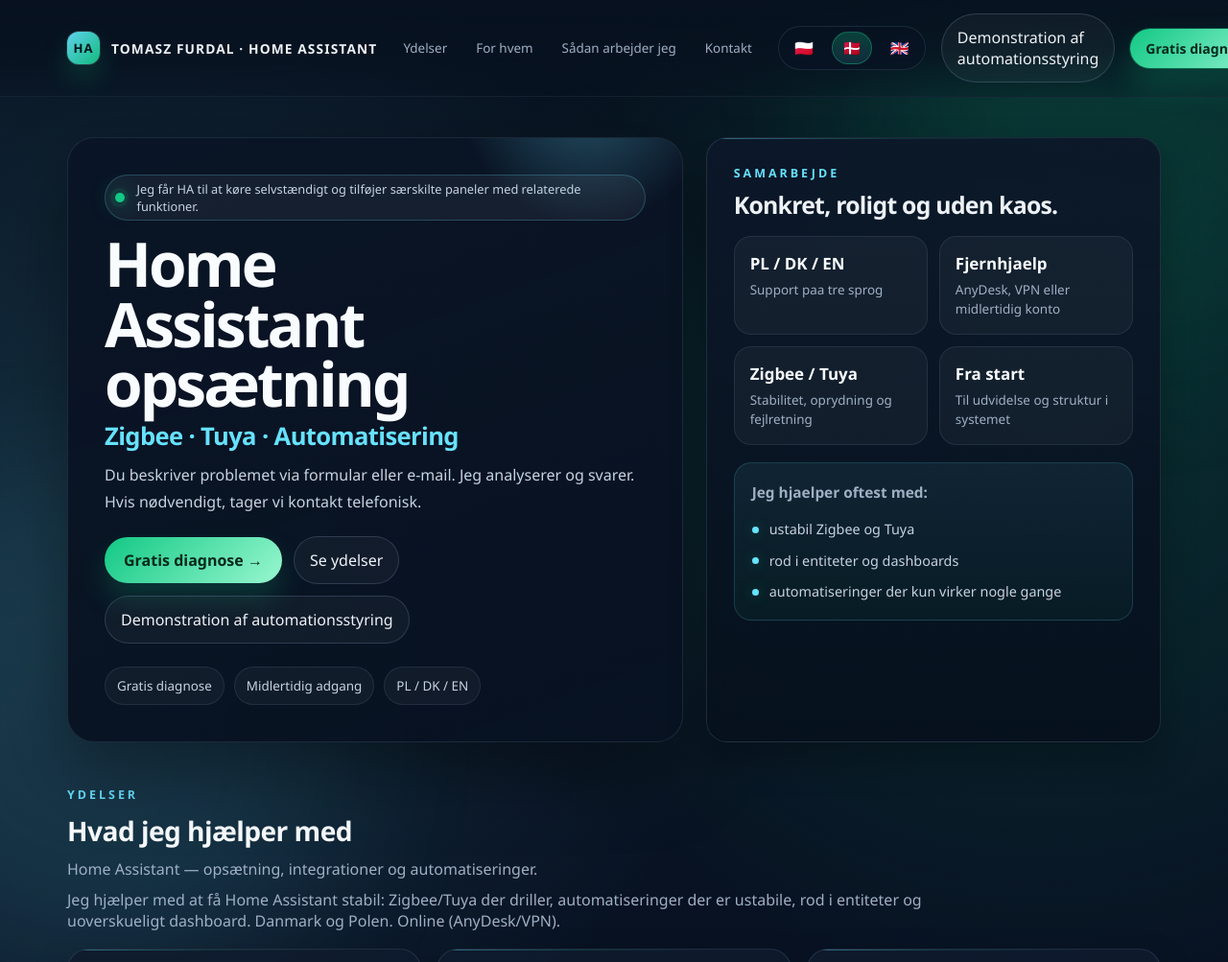
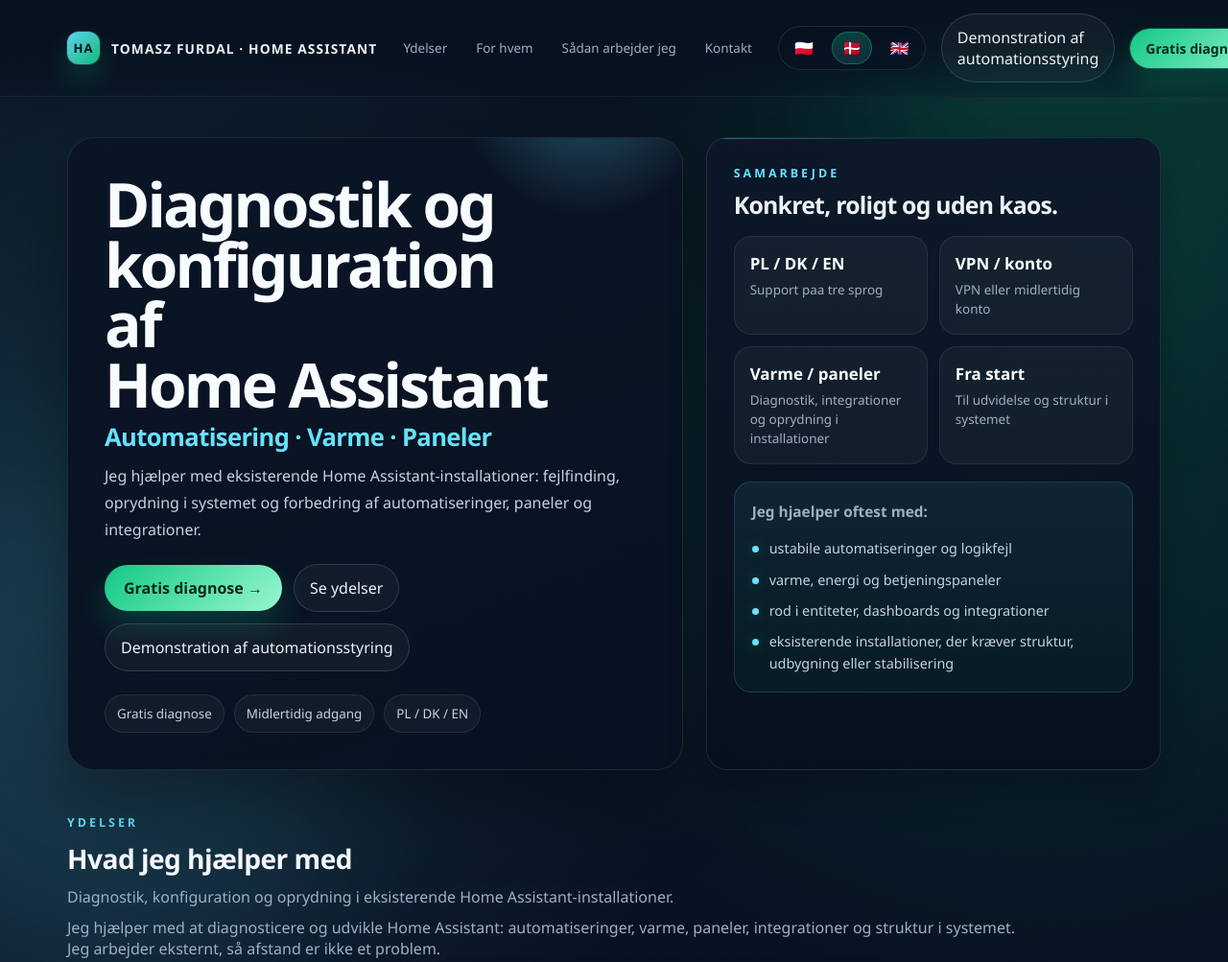
Before and after one commit to fc5tomasz/ha-uslugi, a plain HTML site: page da/index.html in a window 1280 px wide. Shown: the top 1003 px of the page at 96% size. Drawn offline with Linux system fonts and the light colour scheme.

Commit message:
Polish hero copy and payment details

```diff
--- a/da/index.html
+++ b/da/index.html
@@ -16,20 +16,20 @@
   <link rel="alternate" hreflang="x-default" href="https://fc5tomasz.github.io/ha-uslugi/" />
 
   <!-- Primary SEO (updated by JS per language) -->
-  <title>Home Assistant opsaetning – Zigbee, Tuya, automatisering | Tomasz Furdal</title>
-  <meta name="description" content="Opsaetning og fejlfinding af Home Assistant. Zigbee2MQTT/ZHA, Tuya, automatiseringer, dashboards og oprydning i entiteter. Gratis diagnose." />
-  <meta name="keywords" content="Tomasz Furdal, Home Assistant setup Denmark, Home Assistant Danmark, Home Assistant Polen, Zigbee2MQTT, ZHA, Tuya, automatisering, smart home" />
+  <title>Diagnostik og konfiguration af Home Assistant | Automatisering, varme, paneler – Tomasz Furdal</title>
+  <meta name="description" content="Diagnostik og konfiguration af Home Assistant: automatiseringer, varme, paneler, integrationer og oprydning i eksisterende installationer." />
+  <meta name="keywords" content="Tomasz Furdal, Home Assistant diagnostik, Home Assistant konfiguration, automatisering Home Assistant, varme Home Assistant, paneler Home Assistant, integrationer Home Assistant" />
 
   <!-- OpenGraph -->
   <meta property="og:type" content="website" />
-  <meta property="og:title" content="Home Assistant opsaetning – Zigbee, Tuya, automatisering | Tomasz Furdal" />
-  <meta property="og:description" content="Opsaetning og fejlfinding af Home Assistant. Zigbee2MQTT/ZHA, Tuya, automatiseringer, dashboards og oprydning i entiteter. Gratis diagnose." />
+  <meta property="og:title" content="Diagnostik og konfiguration af Home Assistant | Automatisering, varme, paneler – Tomasz Furdal" />
+  <meta property="og:description" content="Diagnostik og konfiguration af Home Assistant: automatiseringer, varme, paneler, integrationer og oprydning i eksisterende installationer." />
   <meta property="og:locale" content="da_DK" />
 
   <!-- Twitter -->
   <meta name="twitter:card" content="summary" />
-  <meta name="twitter:title" content="Home Assistant opsaetning – Zigbee, Tuya, automatisering | Tomasz Furdal" />
-  <meta name="twitter:description" content="Opsaetning og fejlfinding af Home Assistant. Zigbee2MQTT/ZHA, Tuya, automatiseringer, dashboards og oprydning i entiteter. Gratis diagnose." />
+  <meta name="twitter:title" content="Diagnostik og konfiguration af Home Assistant | Automatisering, varme, paneler – Tomasz Furdal" />
+  <meta name="twitter:description" content="Diagnostik og konfiguration af Home Assistant: automatiseringer, varme, paneler, integrationer og oprydning i eksisterende installationer." />
 
   <script type="application/ld+json">
 {
@@ -60,7 +60,7 @@
     {
       "@type": "Service",
       "@id": "https://fc5tomasz.github.io/ha-uslugi/#service",
-      "name": "Home Assistant – konfiguracja, integracje, automatyzacje",
+      "name": "Home Assistant – diagnostik, konfiguration og automatisering",
       "provider": {
         "@id": "https://fc5tomasz.github.io/ha-uslugi/#person"
       },
@@ -75,10 +75,10 @@
         }
       ],
       "serviceType": [
+        "Home Assistant diagnostics",
         "Home Assistant configuration",
-        "Home Assistant integrations",
         "Smart home automation",
-        "Zigbee/Tuya integration"
+        "Heating and control panels"
       ]
     }
   ]
@@ -120,14 +120,9 @@
     <!-- HERO -->
     <section class="section hero" id="top">
       <div class="hero-copy">
-        <div class="badge">
-          <div class="badge-dot"><div class="badge-dot-inner"></div></div>
-          <span data-i18n="hero_badge">Jeg faar HA til at koere stabilt og tilfoejer separate paneler med relaterede funktioner.</span>
-        </div>
-
-        <h1 data-i18n-html="hero_h1">Home Assistant opsaetning <span>Zigbee · Tuya · Automatisering</span></h1>
+        <h1 data-i18n-html="hero_h1">Diagnostik og konfiguration af Home&nbsp;Assistant <span>Automatisering · Varme · Paneler</span></h1>
         <p class="hero-sub" data-i18n="hero_sub">
-          Du beskriver problemet via formular eller e-mail. Jeg analyserer og svarer. Hvis det er noedvendigt, tager vi en telefonsamtale.
+          Jeg hjaelper med eksisterende Home Assistant-installationer: fejlfinding, oprydning i systemet og forbedring af automatiseringer, paneler og integrationer.
         </p>
 
         <div class="hero-actions">
@@ -155,12 +150,12 @@
             <span class="hero-stat-label" data-i18n="hero_stat1_label">Support paa tre sprog</span>
           </div>
           <div class="hero-stat">
-            <span class="hero-stat-value" data-i18n="hero_stat2_value">Fjernhjaelp</span>
-            <span class="hero-stat-label" data-i18n="hero_stat2_label">AnyDesk, VPN eller midlertidig konto</span>
+            <span class="hero-stat-value" data-i18n="hero_stat2_value">VPN / konto</span>
+            <span class="hero-stat-label" data-i18n="hero_stat2_label">VPN eller midlertidig konto</span>
           </div>
           <div class="hero-stat">
-            <span class="hero-stat-value" data-i18n="hero_stat3_value">Zigbee / Tuya</span>
-            <span class="hero-stat-label" data-i18n="hero_stat3_label">Stabilitet, oprydning og fejlretning</span>
+            <span class="hero-stat-value" data-i18n="hero_stat3_value">Varme / paneler</span>
+            <span class="hero-stat-label" data-i18n="hero_stat3_label">Diagnostik, integrationer og oprydning i installationer</span>
           </div>
           <div class="hero-stat">
             <span class="hero-stat-value" data-i18n="hero_stat4_value">Fra start</span>
@@ -171,9 +166,10 @@
         <div class="hero-note">
           <p class="hero-note-title" data-i18n="hero_note_title">Jeg hjaelper oftest med:</p>
           <ul class="hero-note-list">
-            <li data-i18n="hero_note_1">ustabil Zigbee og Tuya</li>
-            <li data-i18n="hero_note_2">rod i entiteter og dashboards</li>
-            <li data-i18n="hero_note_3">automatiseringer der kun virker nogle gange</li>
+            <li data-i18n="hero_note_1">ustabile automatiseringer og logikfejl</li>
+            <li data-i18n="hero_note_2">varme, energi og betjeningspaneler</li>
+            <li data-i18n="hero_note_3">rod i entiteter, dashboards og integrationer</li>
+            <li data-i18n="hero_note_4">eksisterende installationer, der kræver struktur, udbygning eller stabilisering</li>
           </ul>
         </div>
       </aside>
@@ -184,10 +180,10 @@
       <div class="section-label" data-i18n="services_label">Ydelser</div>
       <h2 class="section-title" data-i18n="services_title">Hvad jeg hjaelper med</h2>
       <p class="section-subtitle" data-i18n="services_subtitle">
-        Home Assistant opsaetning, integrationer og automatiseringer.
+        Diagnostik, konfiguration og oprydning i eksisterende Home Assistant-installationer.
       </p>
       <p class="section-subtitle" data-i18n="services_subtitle2">
-        Jeg hjaelper med at starte, rette og rydde op i Home Assistant: ustabil Zigbee/Tuya, automatiseringer der fejler, rod i entiteter og et uoverskueligt dashboard. Danmark og Polen. Fjernhjaelp (AnyDesk/VPN).
+        Jeg hjaelper med at diagnosticere og udvikle Home Assistant: automatiseringer, varme, paneler, integrationer og struktur i systemet. Jeg arbejder eksternt, saa afstand er ikke et problem.
       </p>
 
       <div class="grid-3 services-grid">
@@ -352,7 +348,7 @@
 
     <section class="section" id="payments" style="display:none;">
       <div class="card">
-        <p data-i18n="pay_note_plain">Betaling: DK – MobilePay. PL/EN – bankoverførsel. Oplysninger sender jeg efter aftale. PayPal – nej.</p>
+        <p data-i18n="pay_note_plain">Betaling: DK – MobilePay. PL/EN – bankoverførsel eller Revolut. Oplysninger sender jeg efter aftale. PayPal – nej.</p>
       </div>
     </section>
 
@@ -361,7 +357,7 @@
   <footer>
     <div class="footer-inner">
       <span data-i18n-html="footer_left">© <span id="year"></span> Tomasz Furdal – Home Assistant &amp; Integrations</span>
-      <span data-i18n="footer_right">Betaling: bankoverfoersel, PayPal, MobilePay</span>
+      <span data-i18n="footer_right">Betaling: bankoverfoersel, Revolut, PayPal, MobilePay</span>
     </div>
   </footer>
 
@@ -401,9 +397,9 @@
 
     const I18N = {
       pl: {
-        meta_title: "Konfiguracja Home Assistant – Zigbee, Tuya, automatyzacje | Tomasz Furdal",
-        meta_desc: "Konfiguracja i naprawa Home Assistant. Integracje Zigbee2MQTT/ZHA, Tuya, automatyzacje, porządek w encjach i dashboard. Diagnoza gratis.",
-        meta_keywords: "Tomasz Furdal, konfiguracja Home Assistant, Home Assistant Polska, Home Assistant Dania, Zigbee2MQTT, ZHA, Tuya, automatyzacje, inteligentny dom",
+        meta_title: "Diagnostyka i konfiguracja Home Assistant | Automatyzacje, ogrzewanie, panele – Tomasz Furdal",
+        meta_desc: "Diagnostyka i konfiguracja Home Assistant: automatyzacje, ogrzewanie, panele, integracje i porządkowanie istniejących instalacji.",
+        meta_keywords: "Tomasz Furdal, diagnostyka Home Assistant, konfiguracja Home Assistant, automatyzacje Home Assistant, ogrzewanie Home Assistant, panele Home Assistant, integracje Home Assistant",
 
         logo_text: "TOMASZ FURDAL · HOME ASSISTANT",
         nav_services: "Usługi",
@@ -412,9 +408,9 @@
         nav_contact: "Kontakt",
         nav_cta: "Bezpłatna diagnoza",
 
-        hero_badge: "Ustawiam HA tak, żeby działał sam, dodaję osobne panele z powiązanymi funkcjami.",
-        hero_h1: "Konfiguracja Home Assistant <span>Zigbee · Tuya · Automatyzacje</span>",
-        hero_sub: "Opisujesz problem przez formularz albo e-mail. Ja analizuję i odpisuję. Jeśli trzeba – przechodzimy na kontakt telefoniczny.",
+        hero_badge: "Diagnozuję i porządkuję Home Assistant, projektuję panele oraz logikę automatyki dla działających instalacji.",
+        hero_h1: "Diagnostyka i konfiguracja Home&nbsp;Assistant <span>Automatyzacje · Ogrzewanie · Panele</span>",
+        hero_sub: "Pomagam w istniejących instalacjach Home Assistant: diagnoza problemu, uporządkowanie systemu, poprawa automatyzacji, paneli i integracji.",
         hero_btn_primary: "Bezpłatna diagnoza  →",
         hero_btn_ghost: "Zobacz usługi",
         hero_btn_demo: "Demonstracja możliwości HA",
@@ -425,21 +421,22 @@
         hero_panel_title: "Konkretnie, spokojnie i bez chaosu.",
         hero_stat1_value: "PL / DK / EN",
         hero_stat1_label: "Obsługa w trzech językach",
-        hero_stat2_value: "Zdalnie",
-        hero_stat2_label: "AnyDesk, VPN lub konto tymczasowe",
-        hero_stat3_value: "Zigbee / Tuya",
-        hero_stat3_label: "Naprawa, porządek i stabilność",
+        hero_stat2_value: "VPN / konto",
+        hero_stat2_label: "VPN lub konto tymczasowe",
+        hero_stat3_value: "Ogrzewanie / panele",
+        hero_stat3_label: "Diagnostyka, integracje i porządkowanie instalacji",
         hero_stat4_value: "Od startu",
         hero_stat4_label: "Po rozbudowę i uporządkowanie systemu",
         hero_note_title: "Najczęściej pomagam przy:",
-        hero_note_1: "niestabilnym Zigbee i Tuya",
-        hero_note_2: "bałaganie w encjach i dashboardach",
-        hero_note_3: "automatyzacjach, które działają tylko czasami",
+        hero_note_1: "niestabilnych automatyzacjach i błędach logiki",
+        hero_note_2: "ogrzewaniu, energii i panelach sterowania",
+        hero_note_3: "bałaganie w encjach, dashboardach i integracjach",
+        hero_note_4: "istniejących instalacjach, które wymagają porządku, rozbudowy lub stabilizacji",
 
         services_label: "Usługi",
         services_title: "W czym pomagam",
-        services_subtitle: "Home Assistant – konfiguracja, integracje i automatyzacje.",
-        services_subtitle2: "Pomagam uruchomić, naprawić i uporządkować Home Assistant: niestabilne Zigbee/Tuya, automatyzacje „raz działają raz nie”, bałagan w encjach i brak czytelnego dashboardu. Polska i Dania. Zdalnie (AnyDesk/VPN).",
+        services_subtitle: "Diagnostyka, konfiguracja i porządkowanie istniejących instalacji Home Assistant.",
+        services_subtitle2: "Pomagam diagnozować i rozwijać Home Assistant: automatyzacje, ogrzewanie, panele, integracje i uporządkowanie systemu. Polska i Dania. Zdalnie (AnyDesk/VPN).",
         svc1_kicker: "Fundament",
 
         svc1_t: "Start / uporządkowanie HA",
@@ -489,7 +486,7 @@
         step2_t: "2) Praca i testy",
         step2_p: "Po ustaleniu przyczyny problemu ustalamy, czy to praca godzinowa, czy projekt od podstaw, zależnie od zakresu zadania (wycena indywidualna). Tworzysz tymczasowe konto w swoim Home Assistant i przekazujesz mi dostęp. Wprowadzam ustalone zmiany, a po ich zakończeniu wszystko wspólnie sprawdzamy. Jeśli wszystko działa prawidłowo, dokonujesz płatności i usuwasz konto tymczasowe. Jeśli masz trudność z utworzeniem takiego konta, dobierzemy inną metodę dostępu.",
 
-        pay_note_plain: "Płatność: DK – MobilePay. PL/EN – przelew bankowy. Dane wysyłam po ustaleniu współpracy. PayPal – nie.",
+        pay_note_plain: "Płatność: DK – MobilePay. PL/EN – przelew bankowy lub Revolut. Dane wysyłam po ustaleniu współpracy. PayPal – nie.",
 
         c_label: "Kontakt",
         c_title: "Napisz, co chcesz ogarnąć",
@@ -511,7 +508,7 @@
         contact_box_3: "po zakończeniu prac możesz usunąć dostęp",
 
         footer_left: "© <span id=\"year\"></span> Tomasz Furdal – Home Assistant &amp; Integrations",
-        footer_right: "Płatności: przelewy bankowe, PayPal, MobilePay",
+        footer_right: "Płatności: przelew bankowy, Revolut, PayPal, MobilePay",
 
         status_sending: "Wysyłam…",
         status_ok: "Gotowe. Otrzymałem wiadomość – wrócę z odpowiedzią na maila.",
@@ -519,9 +516,9 @@
       },
 
       da: {
-        meta_title: "Home Assistant opsætning – Zigbee, Tuya, automatisering | Tomasz Furdal",
-        meta_desc: "Opsætning og fejlfinding af Home Assistant. Zigbee2MQTT/ZHA, Tuya, automatiseringer, dashboards og oprydning i entiteter. Gratis diagnose.",
-        meta_keywords: "Tomasz Furdal, Home Assistant setup Denmark, Home Assistant Danmark, Zigbee2MQTT, ZHA, Tuya, automatisering, smart home",
+        meta_title: "Diagnostik og konfiguration af Home Assistant | Automatisering, varme, paneler – Tomasz Furdal",
+        meta_desc: "Diagnostik og konfiguration af Home Assistant: automatiseringer, varme, paneler, integrationer og oprydning i eksisterende installationer.",
+        meta_keywords: "Tomasz Furdal, Home Assistant diagnostik, Home Assistant konfiguration, automatisering Home Assistant, varme Home Assistant, paneler Home Assistant, integrationer Home Assistant",
 
         logo_text: "TOMASZ FURDAL · HOME ASSISTANT",
         nav_services: "Ydelser",
@@ -530,9 +527,9 @@
         nav_contact: "Kontakt",
         nav_cta: "Gratis diagnose",
 
-        hero_badge: "Jeg får HA til at køre selvstændigt og tilføjer særskilte paneler med relaterede funktioner.",
-        hero_h1: "Home Assistant opsætning <span>Zigbee · Tuya · Automatisering</span>",
-        hero_sub: "Du beskriver problemet via formular eller e-mail. Jeg analyserer og svarer. Hvis nødvendigt, tager vi kontakt telefonisk.",
+        hero_badge: "Til eksisterende installationer",
+        hero_h1: "Diagnostik og konfiguration af Home&nbsp;Assistant <span>Automatisering · Varme · Paneler</span>",
+        hero_sub: "Jeg hjælper med eksisterende Home Assistant-installationer: fejlfinding, oprydning i systemet og forbedring af automatiseringer, paneler og integrationer.",
         hero_btn_primary: "Gratis diagnose  →",
         hero_btn_ghost: "Se ydelser",
         hero_btn_demo: "Demonstration af automationsstyring",
@@ -543,21 +540,22 @@
         hero_panel_title: "Konkret, roligt og uden kaos.",
         hero_stat1_value: "PL / DK / EN",
         hero_stat1_label: "Support paa tre sprog",
-        hero_stat2_value: "Fjernhjaelp",
-        hero_stat2_label: "AnyDesk, VPN eller midlertidig konto",
-        hero_stat3_value: "Zigbee / Tuya",
-        hero_stat3_label: "Stabilitet, oprydning og fejlretning",
+        hero_stat2_value: "VPN / konto",
+        hero_stat2_label: "VPN eller midlertidig konto",
+        hero_stat3_value: "Varme / paneler",
+        hero_stat3_label: "Diagnostik, integrationer og oprydning i installationer",
         hero_stat4_value: "Fra start",
         hero_stat4_label: "Til udvidelse og struktur i systemet",
         hero_note_title: "Jeg hjaelper oftest med:",
-        hero_note_1: "ustabil Zigbee og Tuya",
-        hero_note_2: "rod i entiteter og dashboards",
-        hero_note_3: "automatiseringer der kun virker nogle gange",
+        hero_note_1: "ustabile automatiseringer og logikfejl",
+        hero_note_2: "varme, energi og betjeningspaneler",
+        hero_note_3: "rod i entiteter, dashboards og integrationer",
+        hero_note_4: "eksisterende installationer, der kræver struktur, udbygning eller stabilisering",
 
         services_label: "Ydelser",
         services_title: "Hvad jeg hjælper med",
-        services_subtitle: "Home Assistant — opsætning, integrationer og automatiseringer.",
-        services_subtitle2: "Jeg hjælper med at få Home Assistant stabil: Zigbee/Tuya der driller, automatiseringer der er ustabile, rod i entiteter og uoverskueligt dashboard. Danmark og Polen. Online (AnyDesk/VPN).",
+        services_subtitle: "Diagnostik, konfiguration og oprydning i eksisterende Home Assistant-installationer.",
+        services_subtitle2: "Jeg hjælper med at diagnosticere og udvikle Home Assistant: automatiseringer, varme, paneler, integrationer og struktur i systemet. Jeg arbejder eksternt, så afstand er ikke et problem.",
         svc1_kicker: "Fundament",
 
         svc1_t: "Start / oprydning i HA",
@@ -607,7 +605,7 @@
         step2_t: "2) Arbejde og test",
         step2_p: "Når aarsagen til problemet er afklaret, vurderer vi, om opgaven skal laves som timearbejde eller som et projekt fra bunden, afhaengigt af opgavens omfang (individuel pris). Du opretter en midlertidig konto i din Home Assistant og giver mig adgang. Jeg gennemfoerer de aftalte aendringer, og bagefter gennemgaar vi det hele sammen. Hvis alt fungerer korrekt, betaler du og sletter den midlertidige konto. Hvis det er besvaerligt for dig at oprette en saadan konto, finder vi en anden metode til adgang.",
 
-        pay_note_plain: "Betaling: DK – MobilePay. PL/EN – bankoverførsel. Oplysninger sendes efter aftale. PayPal – nej.",
+        pay_note_plain: "Betaling: DK – MobilePay. PL/EN – bankoverførsel eller Revolut. Oplysninger sendes efter aftale. PayPal – nej.",
 
         c_label: "Kontakt",
         c_title: "Skriv hvad du vil have løst",
@@ -629,7 +627,7 @@
         contact_box_3: "naar arbejdet er faerdigt, kan du fjerne adgangen",
 
         footer_left: "© <span id=\"year\"></span> Tomasz Furdal – Home Assistant &amp; Integrations",
-        footer_right: "Betaling: bankoverførsel, PayPal, MobilePay",
+        footer_right: "Betaling: bankoverførsel, Revolut, PayPal, MobilePay",
 
         status_sending: "Sender…",
         status_ok: "Sendt. Jeg svarer tilbage på mail.",
@@ -637,9 +635,9 @@
       },
 
       en: {
-        meta_title: "Home Assistant setup – Zigbee, Tuya, automations | Tomasz Furdal",
-        meta_desc: "Home Assistant setup & troubleshooting. Zigbee2MQTT/ZHA, Tuya, automations, dashboards and entity cleanup. Free diagnosis.",
-        meta_keywords: "Tomasz Furdal, Home Assistant setup Denmark, Home Assistant Denmark, Zigbee2MQTT, ZHA, Tuya, automations, smart home",
+        meta_title: "Home Assistant diagnostics and configuration | Automations, heating, panels – Tomasz Furdal",
+        meta_desc: "Home Assistant diagnostics and configuration: automations, heating, panels, integrations, and cleanup of existing installations.",
+        meta_keywords: "Tomasz Furdal, Home Assistant diagnostics, Home Assistant configuration, Home Assistant automations, Home Assistant heating, Home Assistant panels, Home Assistant integrations",
 
         logo_text: "TOMASZ FURDAL · HOME ASSISTANT",
         nav_services: "Services",
@@ -648,9 +646,9 @@
         nav_contact: "Contact",
         nav_cta: "Free diagnosis",
 
-        hero_badge: "I make HA work reliably and add separate panels with related functions.",
-        hero_h1: "Home Assistant setup <span>Zigbee · Tuya · Automations</span>",
-        hero_sub: "You describe the issue via the form or e‑mail. I analyze and reply. If needed, we can switch to a phone contact.",
+        hero_badge: "I diagnose and clean up Home Assistant, and I design panels and automation logic for existing installations.",
+        hero_h1: "Home&nbsp;Assistant diagnostics and configuration <span>Automations · Heating · Panels</span>",
+        hero_sub: "I help with existing Home Assistant installations: troubleshooting, system cleanup, and improvement of automations, panels, and integrations.",
         hero_btn_primary: "Free diagnosis  →",
         hero_btn_ghost: "See services",
         hero_btn_demo: "Automation control demo",
@@ -661,21 +659,22 @@
         hero_panel_title: "Clear process, calm execution, no chaos.",
         hero_stat1_value: "PL / DK / EN",
         hero_stat1_label: "Support in three languages",
-        hero_stat2_value: "Remote",
-        hero_stat2_label: "AnyDesk, VPN or a temporary account",
-        hero_stat3_value: "Zigbee / Tuya",
-        hero_stat3_label: "Fixes, cleanup and stability",
+        hero_stat2_value: "VPN / account",
+        hero_stat2_label: "VPN or a temporary account",
+        hero_stat3_value: "Heating / panels",
+        hero_stat3_label: "Diagnostics, integrations, and installation cleanup",
         hero_stat4_value: "From scratch",
         hero_stat4_label: "To expansion and structured cleanup",
         hero_note_title: "I most often help with:",
-        hero_note_1: "unstable Zigbee and Tuya setups",
-        hero_note_2: "messy entities and dashboards",
-        hero_note_3: "automations that only work sometimes",
+        hero_note_1: "unstable automations and logic issues",
+        hero_note_2: "heating, energy, and control panels",
+        hero_note_3: "messy entities, dashboards, and integrations",
+        hero_note_4: "existing installations that need cleanup, expansion, or stabilization",
 
         services_label: "Services",
         services_title: "What I help with",
-        services_subtitle: "Home Assistant — setup, integrations and automations.",
-        services_subtitle2: "I help you make Home Assistant stable: flaky Zigbee/Tuya, unreliable automations, messy entities and unreadable dashboards. Denmark & Poland. Remote (AnyDesk/VPN).",
+        services_subtitle: "Diagnostics, configuration, and cleanup of existing Home Assistant installations.",
+        services_subtitle2: "I help diagnose and develop Home Assistant: automations, heating, panels, integrations, and system structure. Denmark & Poland. Remote (AnyDesk/VPN).",
         svc1_kicker: "Foundation",
 
         svc1_t: "Start / cleanup",
@@ -725,7 +724,7 @@
         step2_t: "2) Implementation & testing",
         step2_p: "Once the cause of the problem is identified, we decide whether it is hourly work or a project built from scratch, depending on the scope of the task (individual pricing). You create a temporary account in your Home Assistant and give me access. I make the agreed changes, and when the work is done, we verify everything together. If everything works correctly, you make the payment and remove the temporary account. If creating such an account is difficult for you, we can use another access method.",
 
-        pay_note_plain: "Payment: DK – MobilePay. PL/EN – bank transfer. Details after we agree on cooperation. PayPal – no.",
+        pay_note_plain: "Payment: DK – MobilePay. PL/EN – bank transfer or Revolut. Details after we agree on cooperation. PayPal – no.",
 
         c_label: "Contact",
         c_title: "Tell me what you want to fix",
@@ -747,7 +746,7 @@
         contact_box_3: "when the work is finished, you can remove the access",
 
         footer_left: "© <span id=\"year\"></span> Tomasz Furdal – Home Assistant &amp; Integrations",
-        footer_right: "Payments: bank transfer, PayPal, MobilePay",
+        footer_right: "Payments: bank transfer, Revolut, PayPal, MobilePay",
 
         status_sending: "Sending…",
         status_ok: "Done. I received your message — I’ll reply by e‑mail.",
```
Also changed, not shown: en/index.html (+78 -79 lines), index.html (+78 -79 lines).
